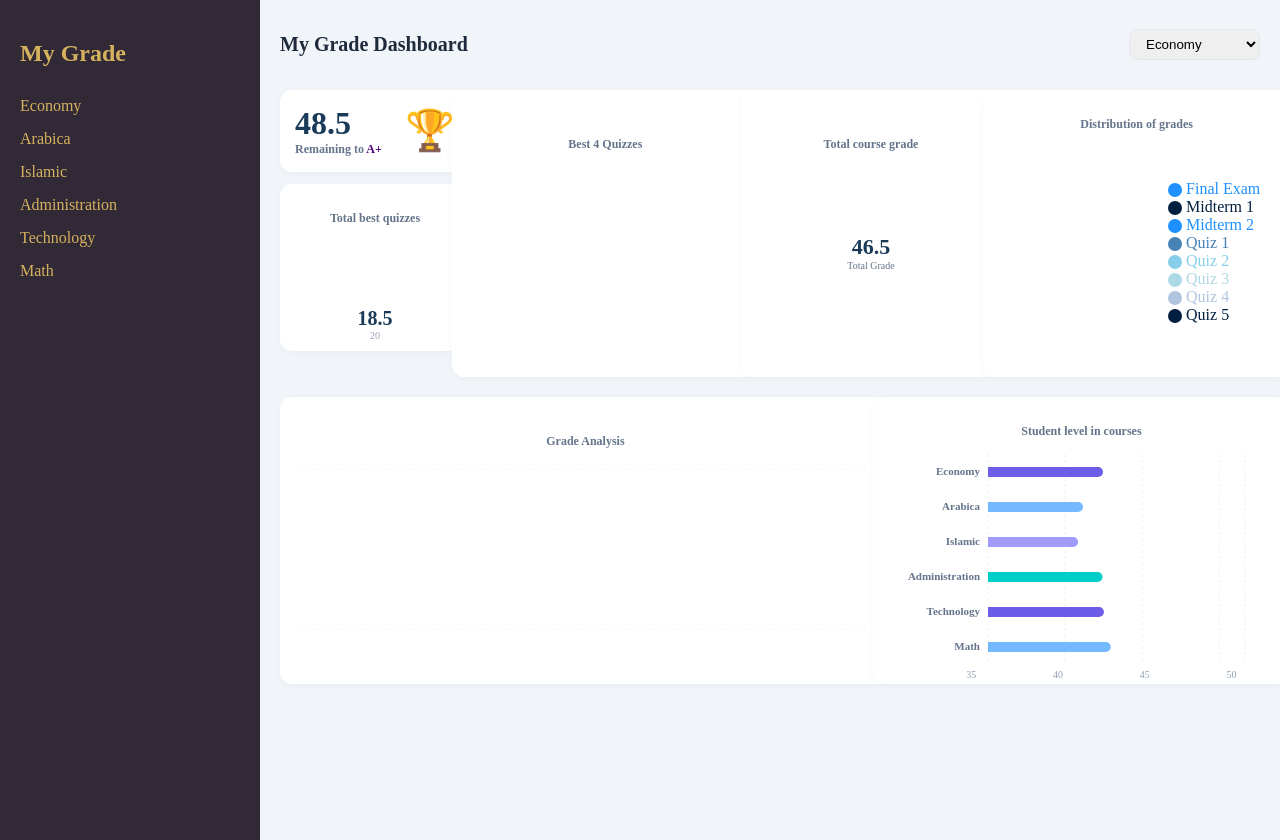
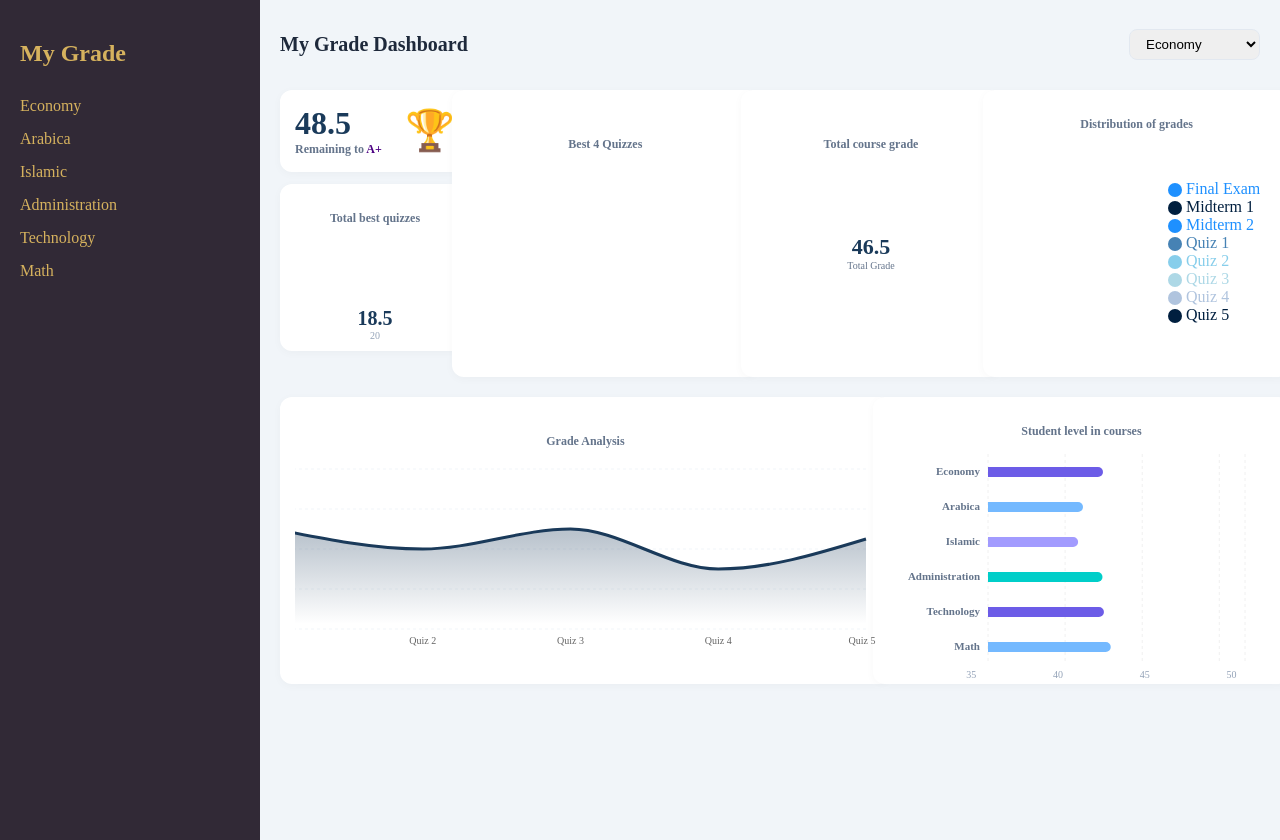
Before and after one commit to L-26-25L/l, a Next.js app: page / in a window 1280 px wide. Built offline with nearby package versions, Linux system fonts and the light colour scheme.

Commit message:
Update page.jsx

```diff
--- a/app/page.jsx
+++ b/app/page.jsx
@@ -97,12 +97,10 @@ export default function Home() {
                   {/* الرسم المنحني الأزرق */}
                   <div style={cardStyle}>
                      <p style={labelStyle}>Grade Analysis</p>
-                     <GradeAnalysisChart data={[
-                        { name: "Week 1", grade: 10 },
-                        { name: "Week 4", grade: 25 },
-                        { name: "Week 8", grade: 38 },
-                        { name: "Week 12", grade: metrics.totalObtained },
-                     ]} />
+                     <GradeAnalysisChart data={metrics.quizList.map(q => ({
+    type: q.type,      // نوع التقييم للمحور X
+    obtained: q.obtained // الدرجة للمحور Y
+}))} />
                   </div>
 
                   {/* أعمدة مستويات المواد (ديناميكية) */}
```
